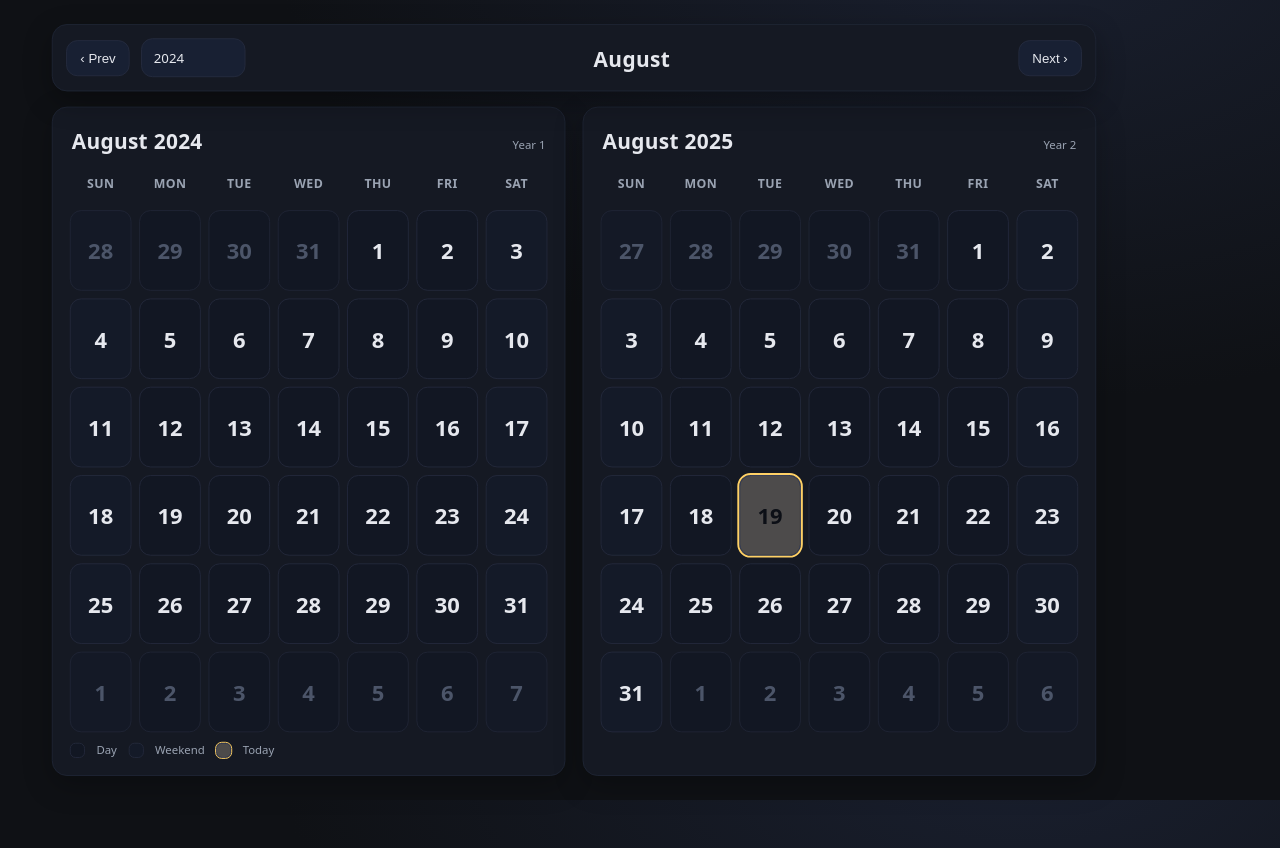
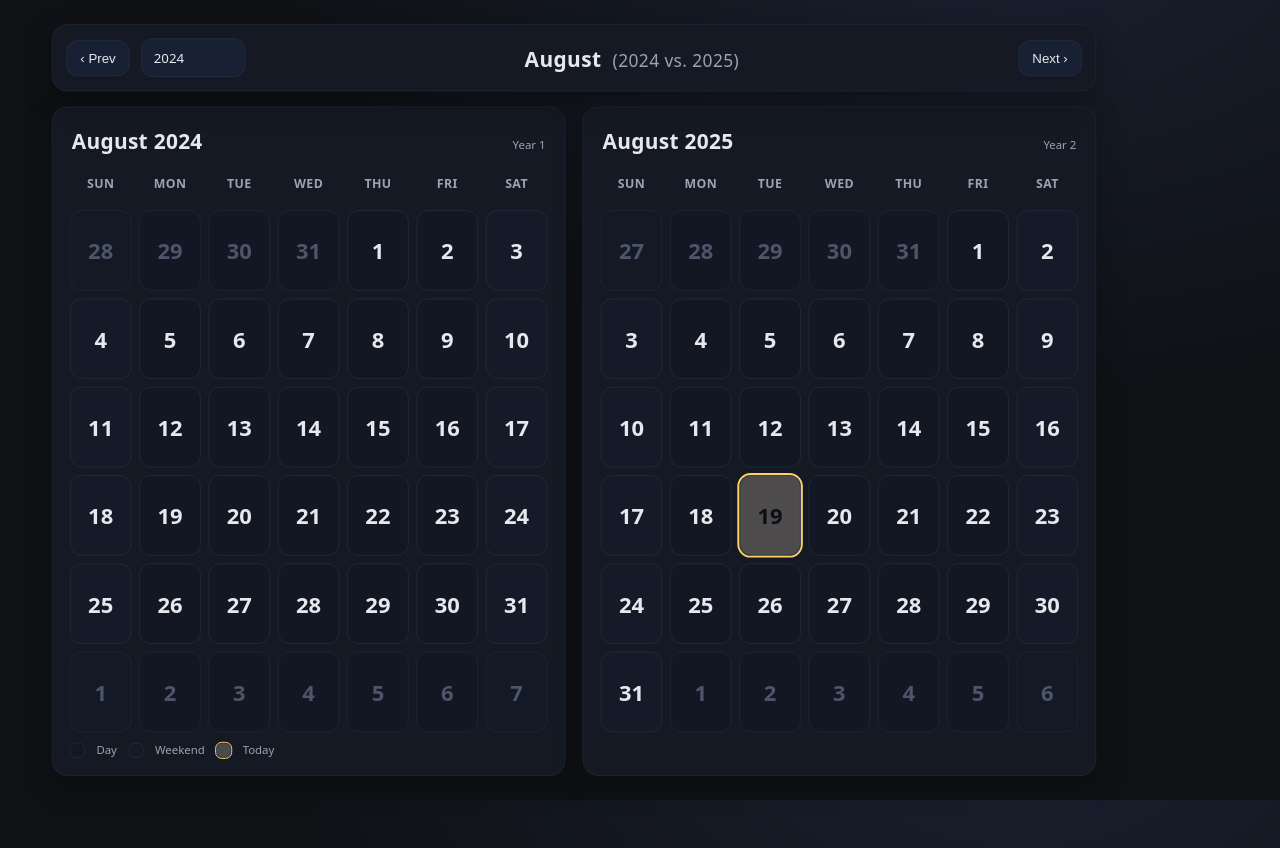
Before and after one commit to kimslawson/month-to-month, a plain HTML site: page index.html in a window 1280 px wide. Drawn offline with Linux system fonts and the light colour scheme.

Commit message:
Update index.html
fix media query

```diff
--- a/index.html
+++ b/index.html
@@ -33,7 +33,12 @@
     .title{
       text-align:center; font-weight:700; letter-spacing:.4px; font-size: clamp(16px, 2.6vw, 22px);
     }
-    .title small{ color: var(--muted); font-weight:500; margin-left:.35rem; }
+    .title small{
+      color: var(--muted);
+      font-weight:500;
+      margin-left:.35rem;
+      display: none; /* on small screens, omit for space reasons */
+    }
 
     .btn{
       -webkit-tap-highlight-color: transparent;
@@ -98,7 +103,7 @@
     @media (min-width: 900px){
       /* retain slightly larger padding on wide screens */
       .calendar{ padding: 18px; }
-      .title small { display: none; }
+      .title small { display: inline; }
     }
   </style>
 </head>
```
